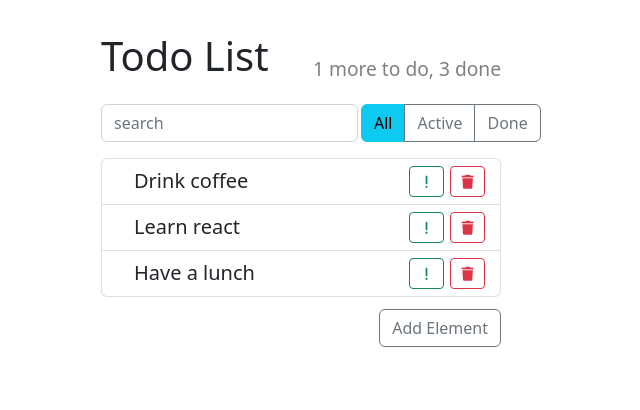
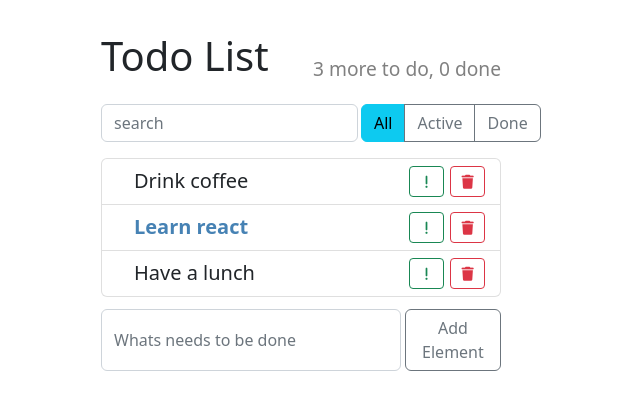
Before and after one commit to MarisaSon/todo, a React (Create React App) app: page / in a window 1280 px wide. Shown: the top 410 px of the page, without its empty margins (339-979 px from the left). Built offline with nearby package versions, Linux system fonts and the light colour scheme.

Commit message:
Законченное приложение Реализован весь функционал todo листа

```diff
--- a/src/App.js
+++ b/src/App.js
@@ -1,10 +1,10 @@
-import { Component } from "react";
-import "./App.css";
-import Header from "./components/app-header";
-import ItemStatusFilter from "./components/item-status-filter";
-import Search from "./components/search-panel";
-import Todolist from "./components/todo-list";
-import AddElementBtn from "./components/btn-add";
+import { Component } from 'react';
+import './App.css';
+import Header from './components/app-header';
+import ItemStatusFilter from './components/item-status-filter';
+import Search from './components/search-panel';
+import Todolist from './components/todo-list';
+import AddElementBtn from './components/btn-add';
 
 export default class App extends Component {
   constructor() {
@@ -14,12 +14,17 @@ export default class App extends Component {
 
     this.state = {
       todoArr: [
-        { label: "Drink coffee", important: false, id: 1 },
-        { label: "Learn react", important: true, id: 2 },
-        { label: "Have a lunch", important: false, id: 3 },
+        { label: 'Drink coffee', important: false, id: 1, done: false },
+        { label: 'Learn react', important: true, id: 2, done: false },
+        { label: 'Have a lunch', important: false, id: 3, done: false },
       ],
+      word: '',
+      status: 'All',
     };
 
+    /**
+     * Удаляет элемент по Id
+     */
     this.deleteElement = (id) => {
       this.setState((state) => {
         const idx = state.todoArr.findIndex(function (el) {
@@ -36,11 +41,15 @@ export default class App extends Component {
       });
     };
 
+    /**
+     * Добавляет элемент с указанным текстом
+     */
     this.addElement = (text) => {
       const newElement = {
         label: text,
         important: false,
         id: this.maxId++,
+        done: false,
       };
       this.setState((state) => {
         const newArr = [...state.todoArr, newElement];
@@ -50,18 +59,107 @@ export default class App extends Component {
         };
       });
     };
+
+    /**
+     * Переключает отображение элемента как важный
+     */
+    this.onTooggleImportant = (id) => {
+      this.setState((state) => {
+        const idx = state.todoArr.findIndex(function (el) {
+          return el.id === id;
+        });
+        const oldItem = state.todoArr[idx];
+        const newItem = { ...oldItem, important: !oldItem.important };
+        const newArray = [
+          ...state.todoArr.slice(0, idx),
+          newItem,
+          ...state.todoArr.slice(idx + 1),
+        ];
+        return {
+          todoArr: newArray,
+        };
+      });
+    };
+
+    /**
+     * Переключает отображение элемента как выполненный
+     */
+    this.onTooggleDone = (id) => {
+      this.setState((state) => {
+        const idx = state.todoArr.findIndex(function (el) {
+          return el.id === id;
+        });
+        const oldItem = state.todoArr[idx];
+        const newItem = { ...oldItem, done: !oldItem.done };
+        const newArray = [
+          ...state.todoArr.slice(0, idx),
+          newItem,
+          ...state.todoArr.slice(idx + 1),
+        ];
+        return {
+          todoArr: newArray,
+        };
+      });
+    };
+
+    /**
+     * Ищет элементы по заданной строке
+     */
+    this.search = (items, word) => {
+      const filtered = items.filter((el) => {
+        return el.label.toLowerCase().indexOf(word.toLowerCase()) > -1;
+      });
+      return filtered;
+    };
+
+    /**
+     * Обновляет стейт
+     */
+    this.onSearch = (word) => {
+      this.setState({ word });
+    };
+
+    /**
+     * Обновляет стейт
+     */
+    this.onStatusChanged = (status) => {
+      this.setState({ status });
+    };
   }
 
   render() {
+    const statusItems = this.state.todoArr.filter((el) => {
+      switch (this.state.status) {
+        case 'All':
+          return true;
+        case 'Active':
+          return el.done === false;
+        case 'Done':
+          return el.done === true;
+      }
+    });
+    const visibleItems = this.search(statusItems, this.state.word);
+    const doneCount = this.state.todoArr.filter(
+      (el) => el.done === true,
+    ).length;
+    const todoCount = this.state.todoArr.length - doneCount;
     return (
       <div className="todo-app">
-        <Header toDo={1} done={3} />
+        <Header toDo={todoCount} done={doneCount} />
         <div className="top-panel d-flex">
-          <Search />
-          <ItemStatusFilter />
+          <Search onSearch={this.onSearch} />
+          <ItemStatusFilter
+            status={this.state.status}
+            onStatusChanged={this.onStatusChanged}
+          />
         </div>
 
-        <Todolist list={this.state.todoArr} onDeleted={this.deleteElement} />
+        <Todolist
+          list={visibleItems}
+          onDeleted={this.deleteElement}
+          onTooggleImportant={this.onTooggleImportant}
+          onTooggleDone={this.onTooggleDone}
+        />
         <AddElementBtn onAdded={this.addElement} />
       </div>
     );
--- a/src/components/btn-add.css
+++ b/src/components/btn-add.css
@@ -1,3 +1,7 @@
 .button{
     margin-top: 12px;
 }
+
+.button input{
+    margin-right: 4px;
+}
--- a/src/components/btn-add.js
+++ b/src/components/btn-add.js
@@ -1,21 +1,43 @@
-import { Component } from "react";
-import "./btn-add.css";
+import { Component } from 'react';
+import './btn-add.css';
 
 export default class AddElementBtn extends Component {
   constructor() {
     super();
+    this.state = {
+      label: '',
+    };
+
+    /**
+     * Обновляет state.label значением из input
+     */
+    this.onLabelChange = (e) => {
+      this.setState({ label: e.target.value });
+    };
+
+    /**
+     * Добавляет элемент
+     */
+    this.onSubmit = (e) => {
+      e.preventDefault();
+      this.props.onAdded(this.state.label);
+      this.setState({ label: '' });
+    };
   }
   render() {
     return (
-      <div className="button">
-        <button
-          type="button"
-          className="btn btn-outline-secondary float-end"
-          onClick={() => this.props.onAdded("Hello")}
-        >
+      <form className="button d-flex" onSubmit={this.onSubmit}>
+        <input
+          type="text"
+          className="form-control"
+          onChange={this.onLabelChange}
+          placeholder="Whats needs to be done"
+          value={this.state.label}
+        />
+        <button className="btn btn-outline-secondary float-end">
           Add Element
         </button>
-      </div>
+      </form>
     );
   }
 }
--- a/src/components/item-status-filter.js
+++ b/src/components/item-status-filter.js
@@ -1,15 +1,31 @@
-import './item-status-filter.css'
-const ItemStatusFilter = () => {
-    return (
-      <div className="btn-group">
-        <button type="button"
-                className="btn btn-info">All</button>
-        <button type="button"
-                className="btn btn-outline-secondary">Active</button>
-        <button type="button"
-                className="btn btn-outline-secondary">Done</button>
-      </div>
-    );
-  };
+import './item-status-filter.css';
+import { Component } from 'react';
+export default class ItemStatusFilter extends Component {
+  constructor() {
+    super();
 
-  export default ItemStatusFilter;
+    this.buttonsArr = [
+      { name: 'All', label: 'All' },
+      { name: 'Active', label: 'Active' },
+      { name: 'Done', label: 'Done' },
+    ];
+  }
+
+  render() {
+    const buttons = this.buttonsArr.map((el) => {
+      const isActive = this.props.status === el.name;
+      const colorClass = isActive ? 'btn-info' : 'btn-outline-secondary';
+      return (
+        <button
+          type="button"
+          className={`btn ${colorClass}`}
+          key={el.name}
+          onClick={() => this.props.onStatusChanged(el.name)}
+        >
+          {el.label}
+        </button>
+      );
+    });
+    return <div className="btn-group">{buttons}</div>;
+  }
+}
--- a/src/components/search-panel.js
+++ b/src/components/search-panel.js
@@ -1,6 +1,30 @@
-import './search-panel.css'
-const Search = () => {
-    return <input type='text'className="form-control search-input" placeholder='search'></input>
-};
+import './search-panel.css';
+import { Component } from 'react';
 
-export default Search;
+export default class Search extends Component {
+  constructor() {
+    super();
+    this.state = { word: '' };
+
+    /**
+     * Обновляет стейт и вызывает внешнюю функцию onSearch
+     */
+    this.onSearch = (e) => {
+      const word = e.target.value;
+      this.setState({ word: word });
+      this.props.onSearch(word);
+    };
+  }
+
+  render() {
+    return (
+      <input
+        type="text"
+        className="form-control search-input"
+        placeholder="search"
+        onChange={this.onSearch}
+        value={this.state.word}
+      ></input>
+    );
+  }
+}
--- a/src/components/todo-list-item.js
+++ b/src/components/todo-list-item.js
@@ -1,49 +1,30 @@
-import { Component } from "react";
-import "./todo-list-item.css";
-import "@fortawesome/fontawesome-free/css/all.min.css";
+import { Component } from 'react';
+import './todo-list-item.css';
+import '@fortawesome/fontawesome-free/css/all.min.css';
 
 export default class TodoListItem extends Component {
   constructor() {
     super();
-
-    this.state = {
-      done: false,
-      important: false,
-    };
-
-    this.onLabelClick = () => {
-      this.setState((state) => {
-        return {
-          done: !state.done,
-        };
-      });
-    };
-
-    this.onMarkImportant = () => {
-      this.setState((state) => {
-        return {
-          important: !state.important,
-        };
-      });
-    };
   }
 
   render() {
-    const { label } = this.props;
-    const { done, important } = this.state;
+    const { label, done, important } = this.props;
 
-    let classNames = "todo-list-item";
+    let classNames = 'todo-list-item';
     if (done) {
-      classNames += " done";
+      classNames += ' done';
     }
 
     if (important) {
-      classNames += " important";
+      classNames += ' important';
     }
 
     return (
       <span className={classNames}>
-        <span className="todo-list-item-label" onClick={this.onLabelClick}>
+        <span
+          className="todo-list-item-label"
+          onClick={this.props.onTooggleDone}
+        >
           {label}
         </span>
 
@@ -58,7 +39,7 @@ export default class TodoListItem extends Component {
         <button
           type="button"
           className="btn btn-outline-success btn-sm float-end"
-          onClick={this.onMarkImportant}
+          onClick={this.props.onTooggleImportant}
         >
           <i className="fa fa-exclamation" />
         </button>
--- a/src/components/todo-list.js
+++ b/src/components/todo-list.js
@@ -1,11 +1,18 @@
-import TodoListItem from "./todo-list-item";
-import "./todo-list.css";
+import TodoListItem from './todo-list-item';
+import './todo-list.css';
 
-const Todolist = ({ list, onDeleted }) => {
+const Todolist = ({ list, onDeleted, onTooggleImportant, onTooggleDone }) => {
   const elements = list.map((item) => {
     return (
       <li key={item.id} className="list-group-item">
-        <TodoListItem {...item} onDeleteClicked={function() {onDeleted(item.id)}} />
+        <TodoListItem
+          {...item}
+          onDeleteClicked={function () {
+            onDeleted(item.id);
+          }}
+          onTooggleImportant={() => onTooggleImportant(item.id)}
+          onTooggleDone={() => onTooggleDone(item.id)}
+        />
       </li>
     );
   });
```
Also changed, not shown: 1 other file (tests, documents, lock files or other folders).
